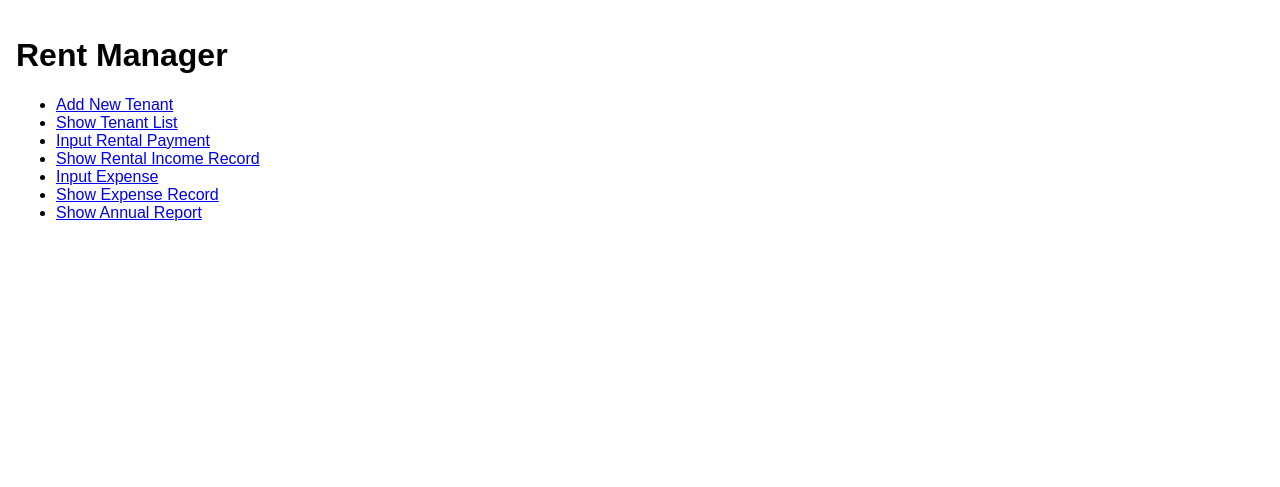
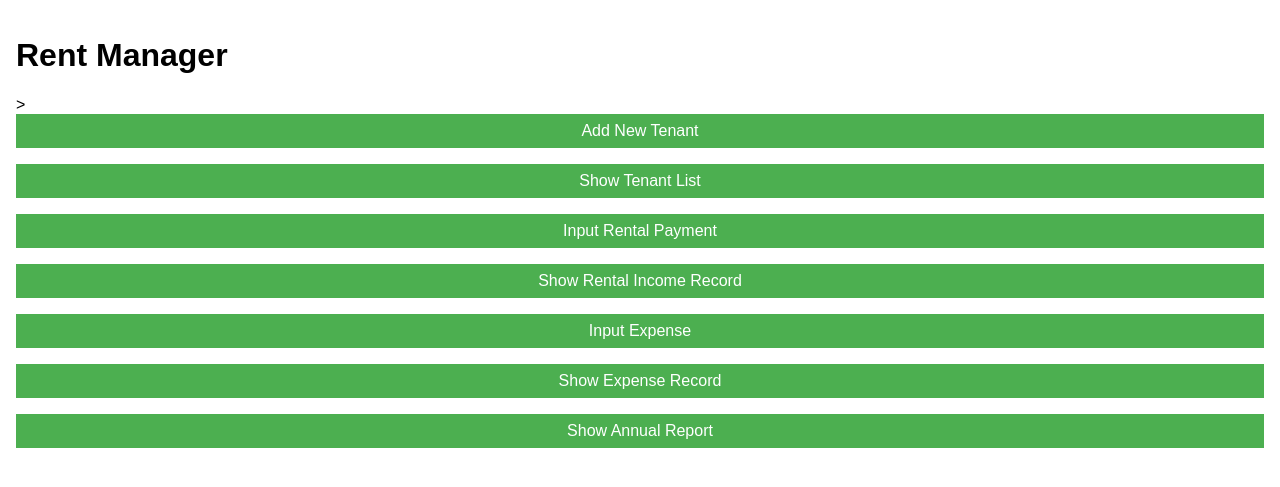
Before and after one commit to noculant/github.io, a Flask app: page / in a window 1280 px wide. Shown: the part 66-553 px from the top of the page. Run offline with Flask 3, Linux system fonts and the light colour scheme.

Commit message:
replaced bulleted links with buttons in main menu

```diff
--- a/static/css/style.css
+++ b/static/css/style.css
@@ -35,7 +35,7 @@ input[type="submit"] {
     text-align: center;
     text-decoration: none;
     display: inline-block;
-    font-size: 16px;
+    font-size: 24px;
     margin: 1rem 0;
 }
 
@@ -68,3 +68,25 @@ th {
     background-color: #f2f2f2;
     font-weight: bold;
 }
+
+.button-list {
+    display: flex;
+    flex-direction: column;
+    padding: 0;
+  }
+
+  .button-list button {
+    background-color: #4CAF50;
+    border: none;
+    color: white;
+    cursor: pointer;
+    font-size: 1rem;
+    margin-bottom: 1rem;
+    padding: 0.5rem 1rem;
+    text-align: center;
+    text-decoration: none;
+  }
+
+  .button-list button:hover {
+    background-color: #45a049;
+  }
--- a/templates/index.html
+++ b/templates/index.html
@@ -2,14 +2,13 @@
 
 {% block content %} <!-- Override template -->
   <h1>Rent Manager</h1>  <!-- Level 1 heading -->
-  <ul>  <!-- Unordered bulletted list -->
-    <!-- Links together HTML files to title of link -->
-    <li><a href="{{ url_for('add_tenant') }}">Add New Tenant</a></li>
-    <li><a href="{{ url_for('tenant_list') }}">Show Tenant List</a></li>
-    <li><a href="{{ url_for('record_rental_payment') }}">Input Rental Payment</a></li>
-    <li><a href="{{ url_for('rental_income_record') }}">Show Rental Income Record</a></li>
-    <li><a href="{{ url_for('record_expense') }}">Input Expense</a></li>
-    <li><a href="{{ url_for('expense_record') }}">Show Expense Record</a></li>
-    <li><a href="{{ url_for('annual_report') }}">Show Annual Report</a></li>
-  </ul>  <!-- Ends the nordered bulletted list -->
+  <div class="button-list"> <!-- List of buttons-->>
+    <button onclick="location.href='/add_tenant'">Add New Tenant</button>
+    <button onclick="location.href='/tenant_list'">Show Tenant List</button>
+    <button onclick="location.href='/record_rental_payment'">Input Rental Payment</button>
+    <button onclick="location.href='/rental_income_record'">Show Rental Income Record</button>
+    <button onclick="location.href='/record_expense'">Input Expense</button>
+    <button onclick="location.href='/expense_record'">Show Expense Record</button>
+    <button onclick="location.href='/annual_report'">Show Annual Report</button>
+  </div>
 {% endblock %} <!-- End override block -->
--- a/templates/record_expense.html
+++ b/templates/record_expense.html
@@ -1,7 +1,7 @@
 {% extends "layout.html" %} <!-- Load template -->
 
 {% block content %} <!-- Override template -->
-    <h1>Record Expense</h1> <!-- Level 1 heading -->
+    <h1>Input Expense</h1> <!-- Level 1 heading -->
     <form action="{{ url_for('record_expense') }}" method="post">  <!-- Starts HTML form element for sending data to server-->
         <label for="date">Date:</label> <!-- Description of user input box -->
         <input type="date" id="date" name="date" required> <!-- Creates a new date input field -->
--- a/templates/record_rental_payment.html
+++ b/templates/record_rental_payment.html
@@ -1,7 +1,7 @@
 {% extends "layout.html" %} <!-- Load template -->
 
 {% block content %} <!-- Override template -->
-    <h1>Record Rental Payment</h1> <!-- Level 1 heading -->
+    <h1>Input Rental Payment</h1> <!-- Level 1 heading -->
     <form action="{{ url_for('record_rental_payment') }}" method="post"> <!-- Starts HTML form element for sending data to server-->
         <label for="apartment_number">Apartment Number:</label> <!-- Description of user input box -->
         <input type="number" id="apartment_number" name="apartment_number" required> <!-- Creates a num input field -->
```
